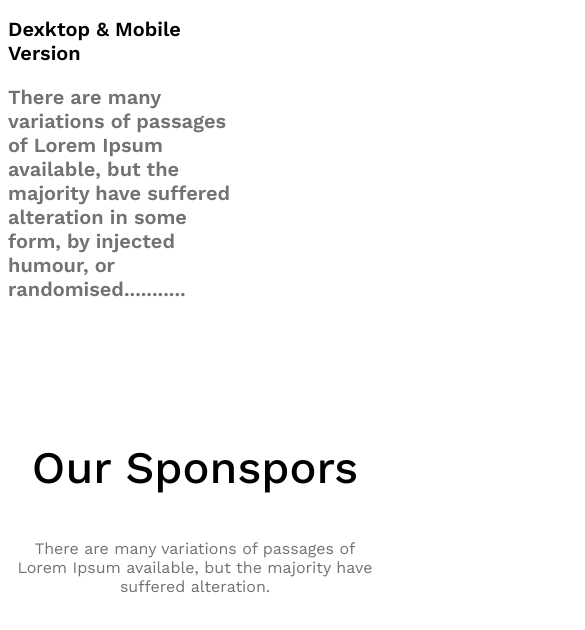
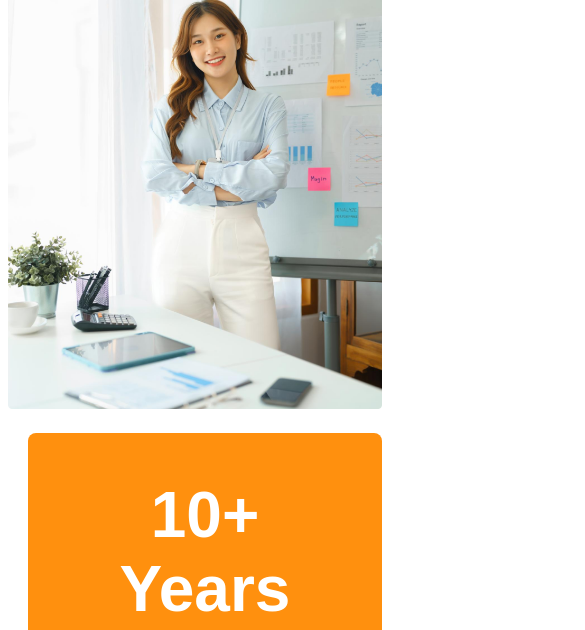
Before and after one commit to MdNahidDev/g3-architect-website, a plain HTML site: page index.html in a window 390 px wide. Shown: the part 4929-5559 px from the top of the page, 585 px wide, since content can reach past the window. Drawn offline with nearby package versions, Linux system fonts and the light colour scheme.

Commit message:
added more responsive

```diff
--- a/index.html
+++ b/index.html
@@ -111,8 +111,13 @@ Group of Architects</h1>
 
             </div>
 
-            <div>
+            <div class="featured-archtichect">
                 <img src="images/architect.png" alt="">
+                <button id="experience-badge" class="btn-primary">
+                    <span id="experience-year">10+ Years</span>
+                    <br>
+                    <span>Experience</span>
+                </button>
             </div>
         </section>
 
--- a/styles/architects.css
+++ b/styles/architects.css
@@ -131,6 +131,21 @@ main>section{
   margin-top: 0px;
   margin-bottom: 0px;
 }
+#experience-badge{
+  padding: 45px 42px;
+  font-size: 1.5rem;
+  font-weight: 500;
+  margin-left: -100px;
+  margin-top: -120px;
+}
+#experience-year{
+  font-size: 4rem;
+  font-weight: 700;
+}
+
+.featured-archtichect img{
+  width: 100%;
+}
 
 /* some facts */
 #fact-description{
@@ -186,7 +201,10 @@ main>section{
 
 /* responsive media query */
 @media screen and (max-width: 576px) {
-  .nav-bar, .nav-links, .teams{
+  .nav-bar,
+  .nav-links,
+  .teams,
+  .features{
     flex-direction: column;
   }
 
@@ -203,12 +221,16 @@ main>section{
   .our-features{
     margin-left: 20px;
   }
+  #experience-badge{
+    margin-top: 20px;
+    margin-left: 20px;
+  }
 
 }
 
 /* medium device */
 @media screen and (min-width:576px) and (max-width: 992px) {
-  .teams{
+  .teams, .features{
     flex-direction: column;
   }
   .our-features{
```
